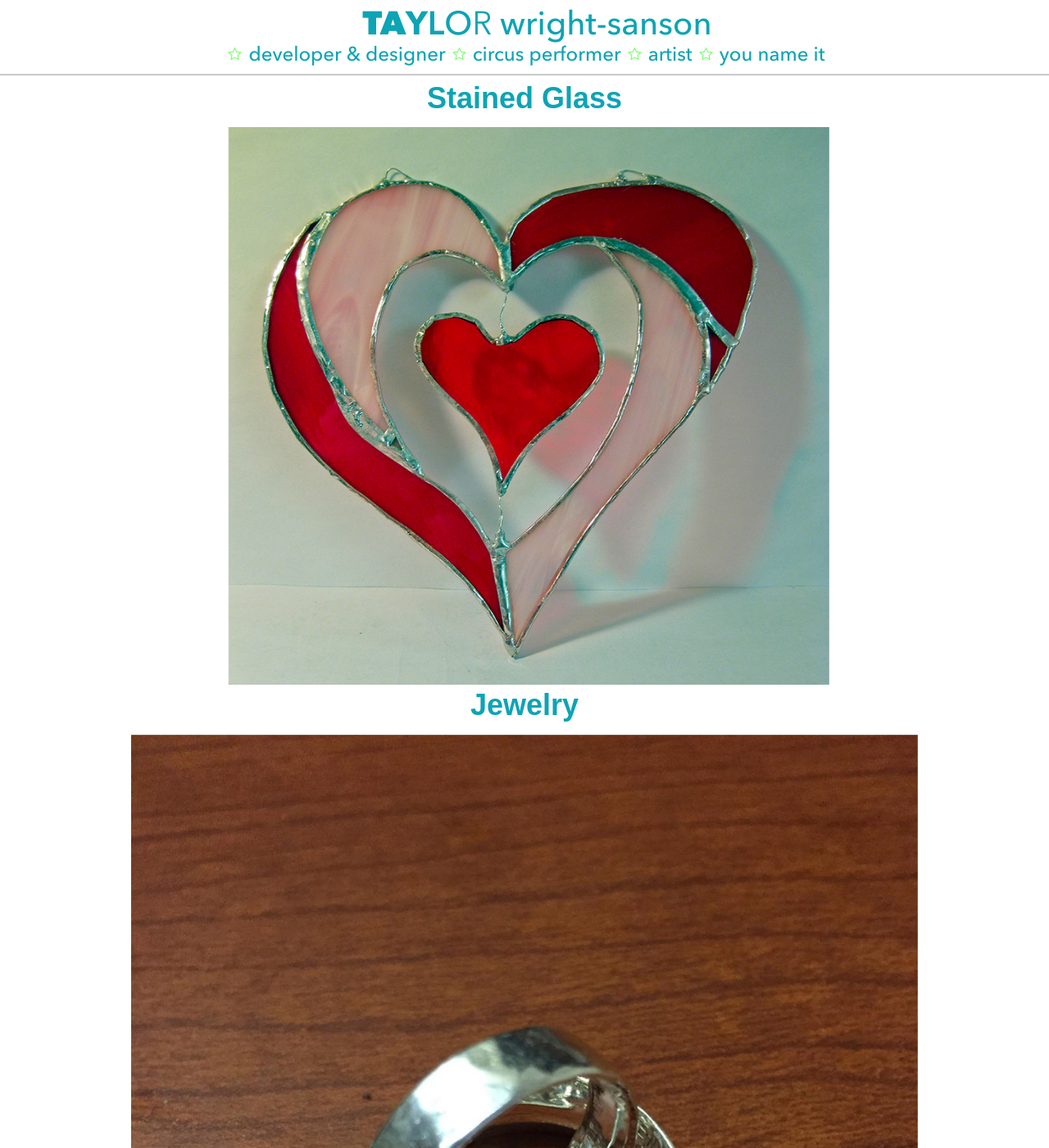
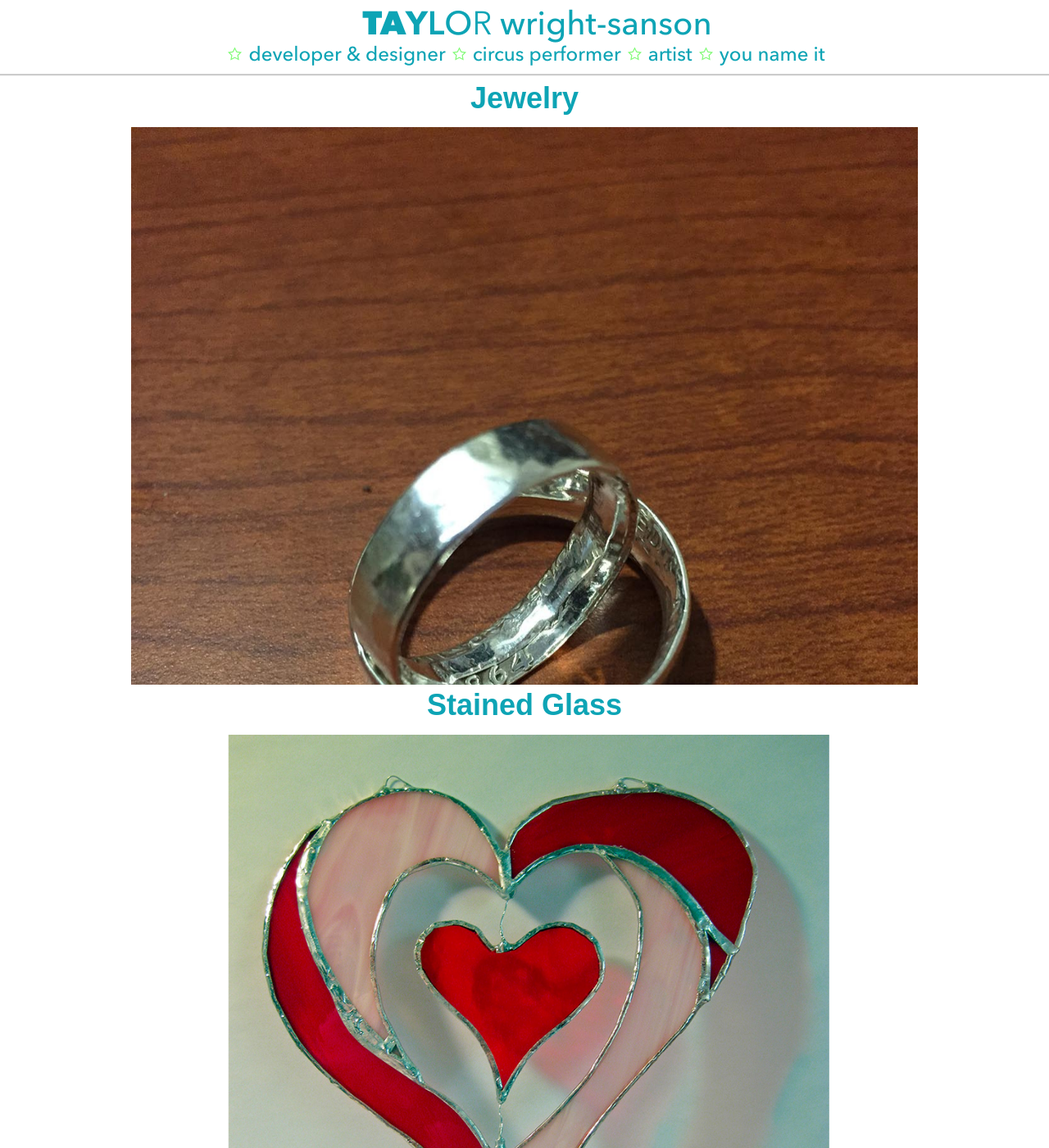
Before and after one commit to Xeaza/xeaza.github.io, a Jekyll site: the page built from artist.html, in a window 1280 px wide and 1400 px high. Shown: the whole window at 82% size. Built offline with Jekyll 4.4.1, drawn with Linux system fonts in a browser that asks for light colours.

Commit message:
Changing position of stained glass and jewelry images

```diff
--- a/artist.html
+++ b/artist.html
@@ -15,19 +15,19 @@ permalink: /artist/
 	</section> -->
 </script>
 	<section id="artist">
+		<h1 class="center">Jewelry</h1>
+		<ul class="rslides" class="snap">
+		  <li><img src="{{ site.baseurl }}/images/art/jewelry/ring1.jpg" alt=""></li>
+		  <li><img src="{{ site.baseurl }}/images/art/jewelry/ring2.jpg" alt=""></li>
+		  <li><img src="{{ site.baseurl }}/images/art/jewelry/ring3.jpg" alt=""></li>
+		</ul>
+
 		<h1 class="center">Stained Glass</h1>
 		<ul class="rslides" class="snap">
 		  <li><img src="{{ site.baseurl }}/images/art/stainedGlass/glass1.jpg" alt=""></li>
 		  <li><img src="{{ site.baseurl }}/images/art/stainedGlass/glass2.jpg" alt=""></li>
 		  <li><img src="{{ site.baseurl }}/images/art/stainedGlass/glass3.jpg" alt=""></li>
 		  <li><img src="{{ site.baseurl }}/images/art/stainedGlass/glass4.jpg" alt=""></li>
-		</ul>
-
-		<h1 class="center">Jewelry</h1>
-		<ul class="rslides" class="snap">
-		  <li><img src="{{ site.baseurl }}/images/art/jewelry/ring1.jpg" alt=""></li>
-		  <li><img src="{{ site.baseurl }}/images/art/jewelry/ring2.jpg" alt=""></li>
-		  <li><img src="{{ site.baseurl }}/images/art/jewelry/ring3.jpg" alt=""></li>
 		</ul>
 		<!-- Calls the slideshow -->
 		<script>
```
